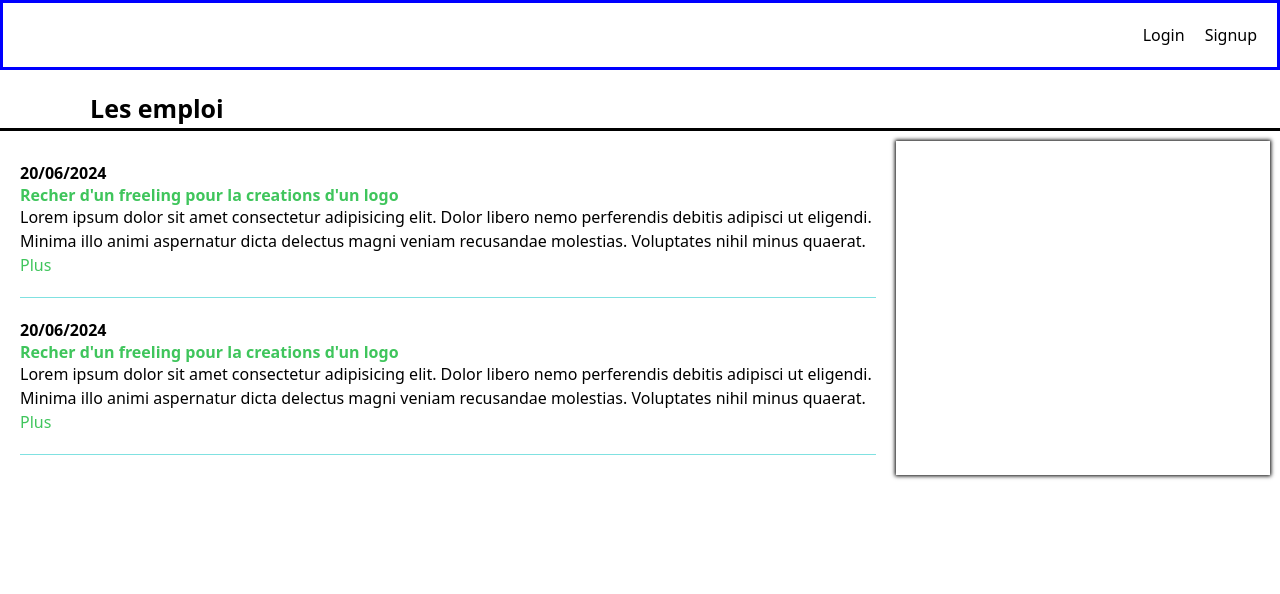
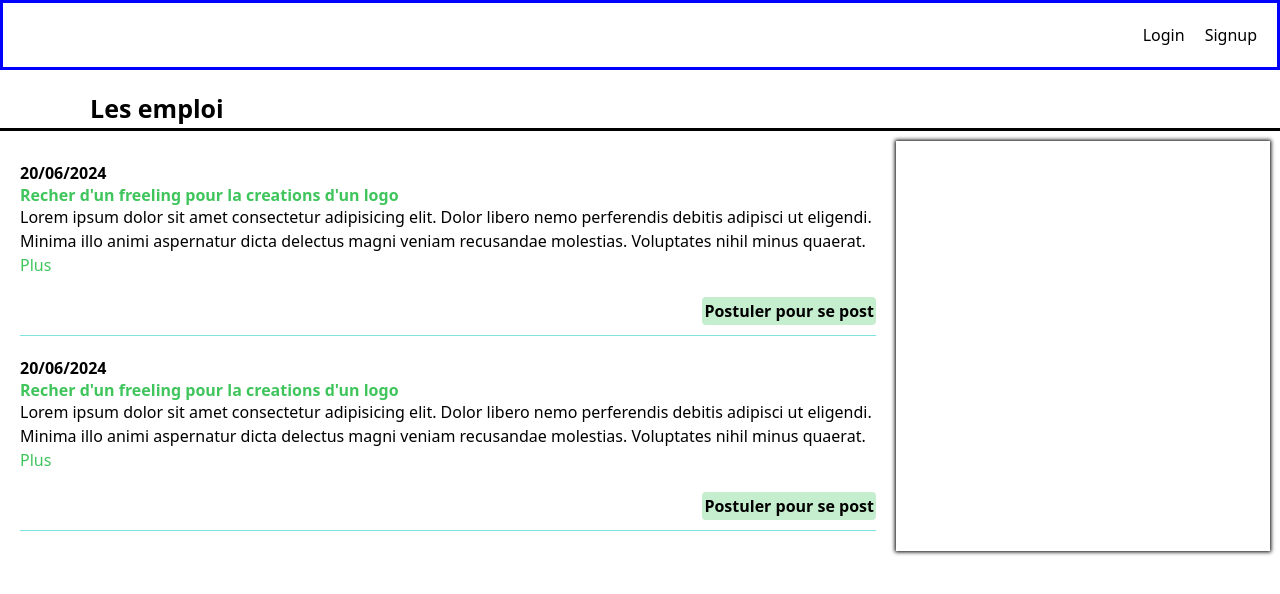
Before and after one commit to Djanfarouhanif/offre, an Angular app: page /emploi in a window 1280 px wide. Shown: the top 594 px of the page. Built offline with nearby package versions, Linux system fonts and the light colour scheme.

Commit message:
add postdetaile

```diff
--- a/src/app/app.routes.ts
+++ b/src/app/app.routes.ts
@@ -3,12 +3,14 @@ import { NgModule } from '@angular/core';
 import { HomeComponent } from './home/home.component';
 import { ConactComponent } from './conact/conact.component';
 import { EmploiComponent } from './emploi/emploi.component';
+import { PostDetailleComponent } from './post-detaille/post-detaille.component';
 
 export const routes: Routes = [
     {path: '', redirectTo: '/home',pathMatch:'full'},
     {path: 'home', component: HomeComponent},
     {path: 'contact', component: ConactComponent},
-    {path: 'emploi', component:EmploiComponent}
+    {path: 'emploi', component:EmploiComponent},
+    {path: 'post-detaille', component: PostDetailleComponent}
 
 ];
 
--- a/src/app/emploi/emploi.component.css
+++ b/src/app/emploi/emploi.component.css
@@ -26,6 +26,21 @@ h2{
 
 .all-emploi{
     border-bottom:1px solid rgba(87, 215, 215, 0.751);
+    margin: 20px;
 
-    margin: 20px;
 }
+
+.all-emploi::after{
+    content: "";
+    display: table;
+    clear: both;
+}
+
+button{
+    background-color: #3ac4584b;
+    font-weight: bold;
+    padding: 2px;
+    border-radius: 4px;
+    margin-bottom: 10px;
+    float:right;
+}
--- a/src/app/emploi/emploi.component.html
+++ b/src/app/emploi/emploi.component.html
@@ -11,6 +11,7 @@
                <p style="margin-bottom: 20px;">Lorem ipsum dolor sit amet consectetur adipisicing elit. Dolor libero nemo perferendis debitis adipisci ut eligendi.
                    Minima illo animi aspernatur dicta delectus magni
                     veniam recusandae molestias. Voluptates nihil minus quaerat. <span style="color: #3ac458f9; cursor:pointer">Plus</span></p>
+                    <button>Postuler pour se post</button>
            </div>
 
             <!-- 11111 -->
@@ -20,6 +21,7 @@
                <p style="margin-bottom: 20px;">Lorem ipsum dolor sit amet consectetur adipisicing elit. Dolor libero nemo perferendis debitis adipisci ut eligendi.
                    Minima illo animi aspernatur dicta delectus magni
                     veniam recusandae molestias. Voluptates nihil minus quaerat. <span style="color: #3ac458f9; cursor:pointer">Plus</span></p>
+                 <button>Postuler pour se post</button>
            </div>
        </div>
        <div class="info"></div>
--- /dev/null
+++ b/src/app/post-detaille/post-detaille.component.html
@@ -0,0 +1 @@
+<p>post-detaille works!</p>
```
Also changed, not shown: src/app/post-detaille/post-detaille.component.ts (added, +12 -0 lines), src/app/post-detaille/post-detaille.component.css (added), 1 other file (tests, documents, lock files or other folders).
